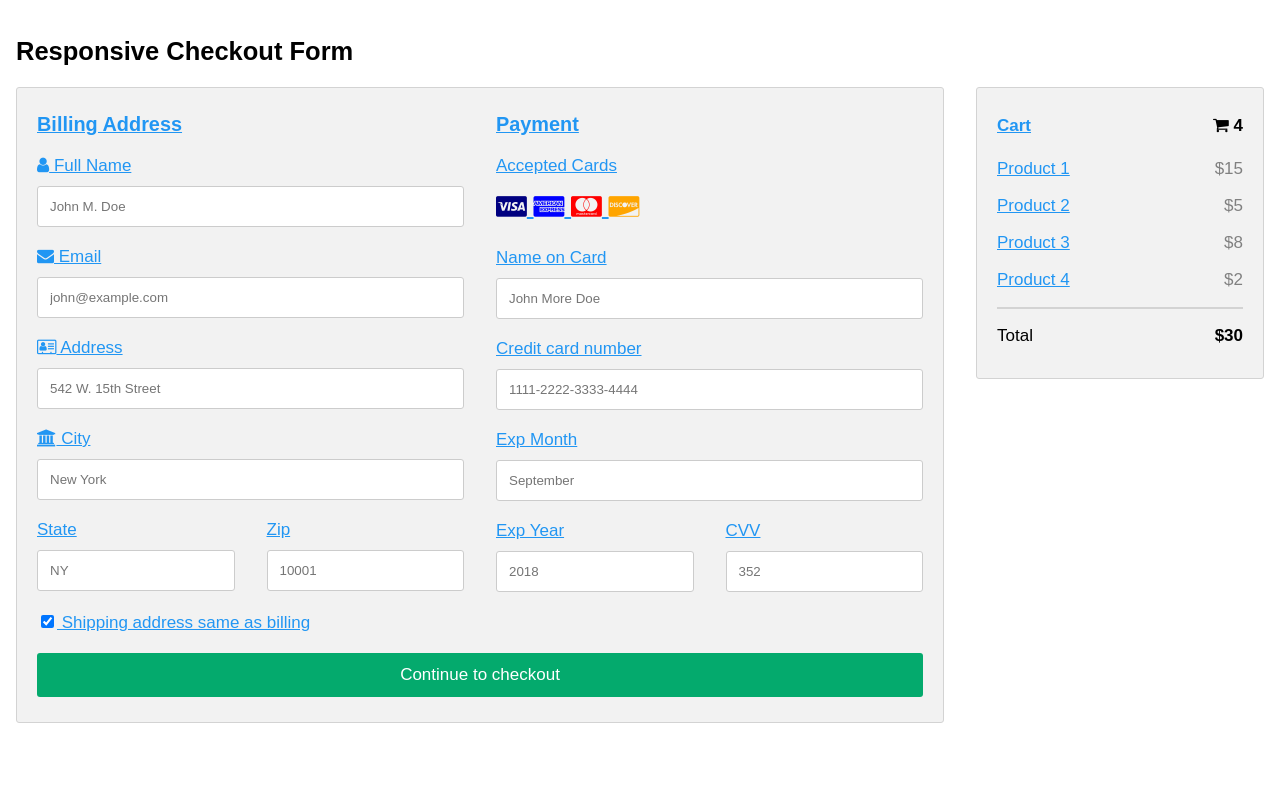
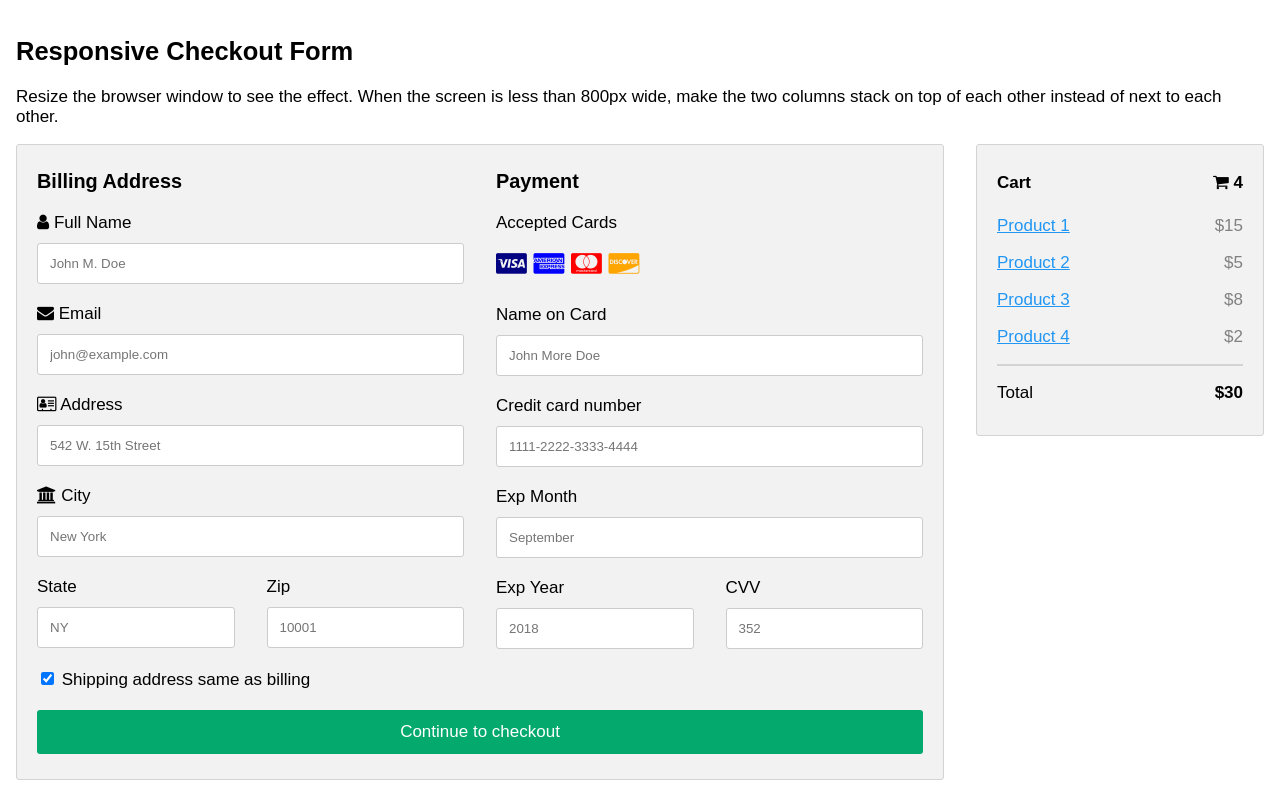
Before and after one commit to jskim062/website_html_basketball_mall_project, a plain HTML site: page purchase.html in a window 1280 px wide. Drawn offline with Linux system fonts and the light colour scheme.

Commit message:
Update purchase.html

```diff
--- a/purchase.html
+++ b/purchase.html
@@ -112,10 +112,11 @@ span.price {
 <body>
 
 <h2>Responsive Checkout Form</h2>
+<p>Resize the browser window to see the effect. When the screen is less than 800px wide, make the two columns stack on top of each other instead of next to each other.</p>
 <div class="row">
   <div class="col-75">
     <div class="container">
-        <a href="back.html">
+      <form action="/action_page.php">
 
         <div class="row">
           <div class="col-50">
@@ -172,6 +173,8 @@ span.price {
         <label>
           <input type="checkbox" checked="checked" name="sameadr"> Shipping address same as billing
         </label>
+    </form>
+    <form action="back.html">
         <input type="submit" value="Continue to checkout" class="btn">
       </form>
     </div>
```
